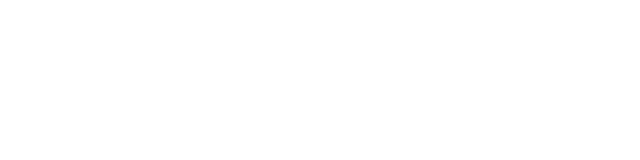
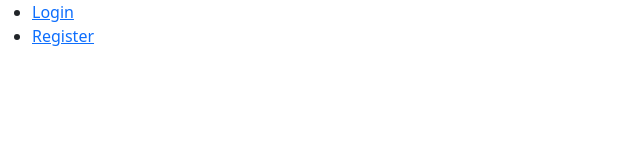
Before and after one commit to akshita1204/FSD, a React (Vite) app in the folder Reactwork/reactviteapp/: page / in a window 1280 px wide. Before the commit this address had no page. Shown: the top 160 px of the page, without its empty margins (0-640 px from the left). Built offline with nearby package versions, Linux system fonts and the light colour scheme.

Commit message:
commit changes

```diff
--- a/Reactwork/reactviteapp/src/App.jsx
+++ b/Reactwork/reactviteapp/src/App.jsx
@@ -9,6 +9,7 @@ import Login from './Login'
 import Registration from './Registration'
 import { useState } from 'react';
 import { BrowserRouter,Routes,Route } from 'react-router-dom';
+import MainLayout from './MainLayout'
 export default function App() {
 
   const[rdata,setrdata]=useState();
@@ -41,6 +42,7 @@ export default function App() {
     <div>
       <BrowserRouter>
       <Routes>
+        <Route path='/' element={<MainLayout></MainLayout>}/>
         <Route path='/login' element={<Login reg={rdata}></Login>}/>
         <Route path='/register' element={<Registration regData={setrdata}></Registration>} />
       </Routes>
--- /dev/null
+++ b/Reactwork/reactviteapp/src/MainLayout.jsx
@@ -0,0 +1,22 @@
+import React from 'react';
+import {Link,Outlet} from 'react-router-dom'
+function MainLayout() {
+  return (
+    <div >
+        <nav>
+            <ul>
+                <li>
+                <Link to='login/'>Login</Link>
+                </li>
+
+                <li>
+                <Link to='register/'>Register</Link>
+                </li>
+
+            </ul>
+        </nav>
+    </div>
+  )
+}
+
+export default MainLayout;
```
